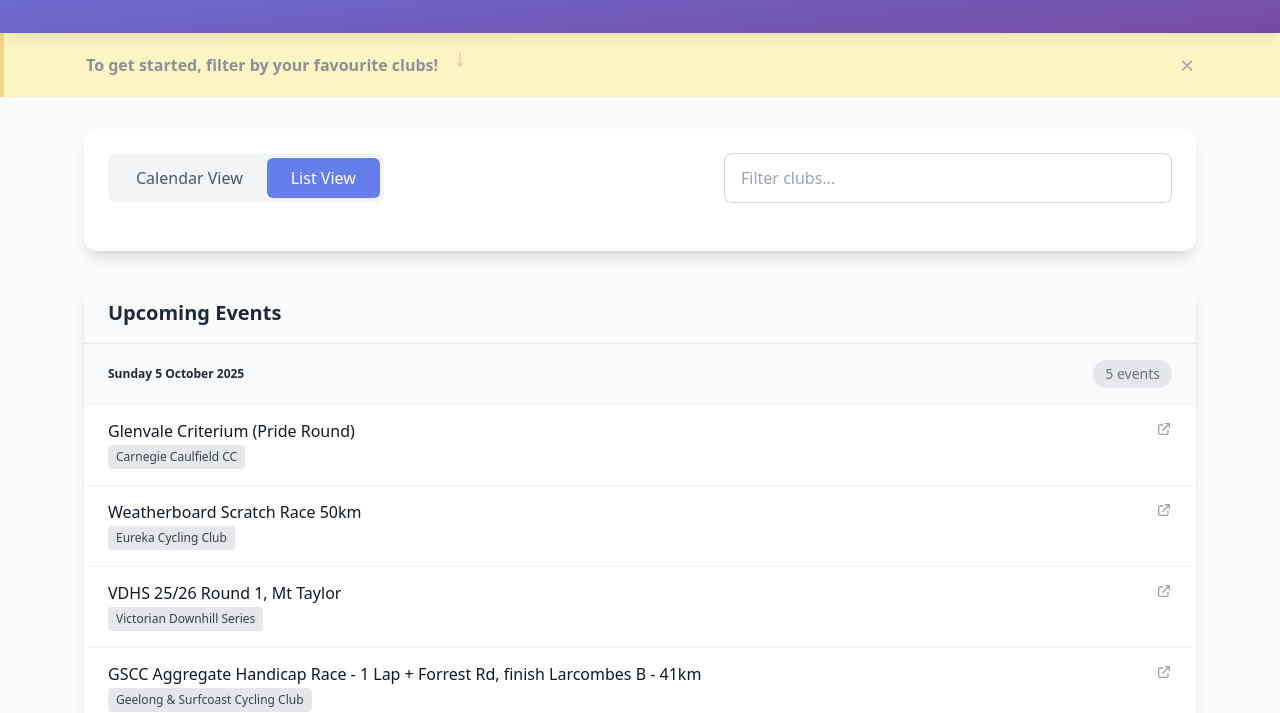
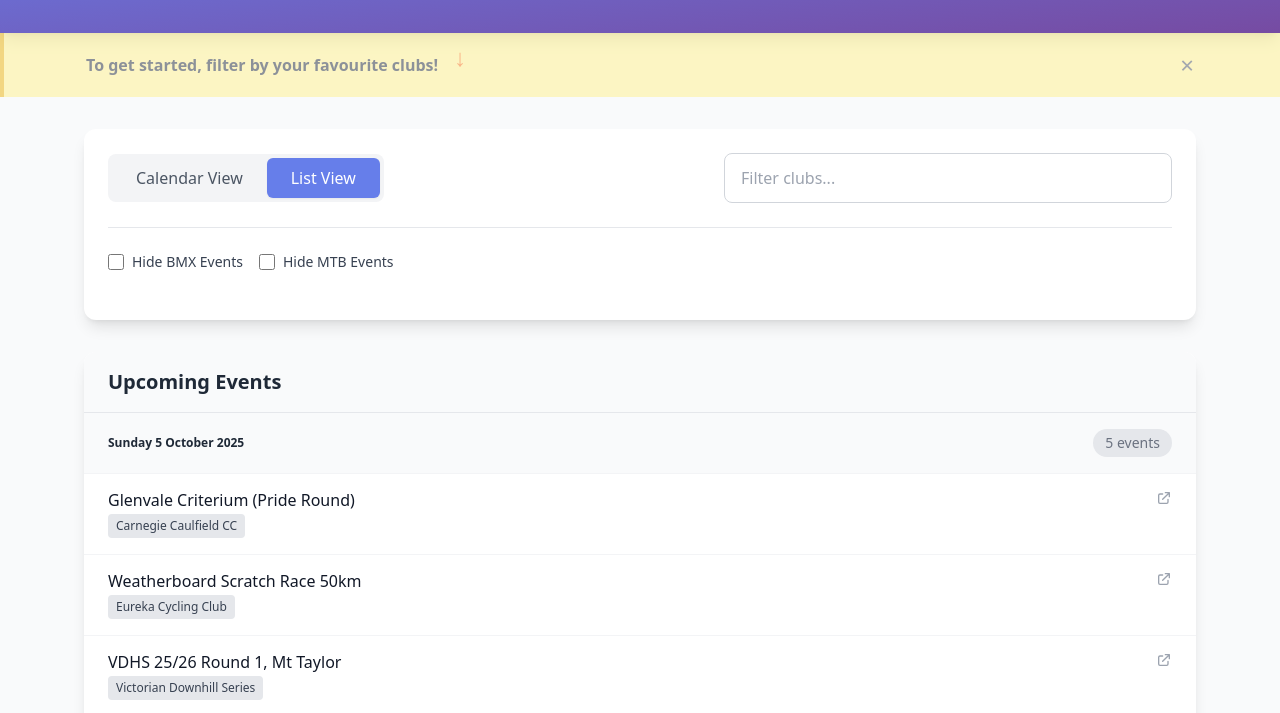
Before and after one commit to Tom-Gray/racingCalendar, a website: page index.html in a window 1280 px wide. Shown: the part 107-820 px from the top of the page. Drawn offline with nearby package versions, Linux system fonts and the light colour scheme.

Commit message:
BMX and MTB Filter

```diff
--- a/index.html
+++ b/index.html
@@ -79,6 +79,27 @@
                     </div>
                 </div>
 
+                <!-- Event Type Filters -->
+                <div class="flex flex-wrap gap-4 mt-6 pt-6 border-t border-gray-200">
+                    <label class="flex items-center gap-2 cursor-pointer">
+                        <input
+                            type="checkbox"
+                            id="hide-bmx-checkbox"
+                            class="w-4 h-4 text-primary bg-gray-100 border-gray-300 rounded focus:ring-2 focus:ring-primary"
+                        >
+                        <span class="text-sm text-gray-700">Hide BMX Events</span>
+                    </label>
+
+                    <label class="flex items-center gap-2 cursor-pointer">
+                        <input
+                            type="checkbox"
+                            id="hide-mtb-checkbox"
+                            class="w-4 h-4 text-primary bg-gray-100 border-gray-300 rounded focus:ring-2 focus:ring-primary"
+                        >
+                        <span class="text-sm text-gray-700">Hide MTB Events</span>
+                    </label>
+                </div>
+
                 <div id="selected-clubs" class="flex flex-wrap gap-2 mt-6"></div>
             </div>
 
--- a/script.js
+++ b/script.js
@@ -6,6 +6,8 @@ let clubColors = new Map(); // New: track assigned colors for clubs
 let currentView = 'list';
 let showAllEvents = false;
 let isFirstTime = true;
+let hideBMXEvents = false;
+let hideMTBEvents = false;
 
 // Color palette for clubs
 const CLUB_COLOR_PALETTE = [
@@ -36,6 +38,7 @@ let calendarViewBtn, listViewBtn, clubSearchInput, clubDropdown;
 let selectedClubsContainer, calendarView, listView, calendarGrid, eventsList;
 let loadingElement, errorElement, onboardingBanner;
 let clubListPanel, clubListContainer, twelveWeekViewBtn, allEventsViewBtn;
+let hideBMXCheckbox, hideMTBCheckbox;
 
 // Mobile detection
 function isMobileDevice() {
@@ -88,6 +91,8 @@ function initializeElements() {
     clubListContainer = document.getElementById('club-list-container');
     twelveWeekViewBtn = document.getElementById('twelve-week-view-btn');
     allEventsViewBtn = document.getElementById('all-events-view-btn');
+    hideBMXCheckbox = document.getElementById('hide-bmx-checkbox');
+    hideMTBCheckbox = document.getElementById('hide-mtb-checkbox');
 
     // Check for missing critical elements
     const criticalElements = {
@@ -141,6 +146,23 @@ function setupEventListeners() {
     twelveWeekViewBtn.addEventListener('click', () => setCalendarView('12-weeks'));
     allEventsViewBtn.addEventListener('click', () => setCalendarView('all-events'));
 
+    // BMX and MTB filter checkboxes
+    if (hideBMXCheckbox) {
+        hideBMXCheckbox.addEventListener('change', (e) => {
+            hideBMXEvents = e.target.checked;
+            saveState();
+            updateDisplay();
+        });
+    }
+
+    if (hideMTBCheckbox) {
+        hideMTBCheckbox.addEventListener('change', (e) => {
+            hideMTBEvents = e.target.checked;
+            saveState();
+            updateDisplay();
+        });
+    }
+
     // Click outside to close club list - improved detection
     document.addEventListener('mousedown', (e) => {
         if (!clubSearchInput.contains(e.target) && !clubListPanel.contains(e.target)) {
@@ -158,6 +180,8 @@ function loadState() {
     const savedView = getFromStorage('currentView');
     const savedColors = getFromStorage('clubColors');
     const hasSeenOnboarding = getFromStorage('hasSeenOnboarding');
+    const savedHideBMX = getFromStorage('hideBMXEvents');
+    const savedHideMTB = getFromStorage('hideMTBEvents');
 
     if (savedFilters) {
         selectedClubs = new Set(JSON.parse(savedFilters));
@@ -176,6 +200,18 @@ function loadState() {
         clubColors = new Map(colorData);
     }
 
+    // Load BMX and MTB filter preferences
+    hideBMXEvents = savedHideBMX === 'true';
+    hideMTBEvents = savedHideMTB === 'true';
+
+    // Update checkbox states if elements exist
+    if (hideBMXCheckbox) {
+        hideBMXCheckbox.checked = hideBMXEvents;
+    }
+    if (hideMTBCheckbox) {
+        hideMTBCheckbox.checked = hideMTBEvents;
+    }
+
     // Ensure all selected clubs have colors assigned
     selectedClubs.forEach(club => assignClubColor(club));
 
@@ -186,6 +222,8 @@ function saveState() {
     saveToStorage('selectedClubs', JSON.stringify([...selectedClubs]));
     saveToStorage('currentView', currentView);
     saveToStorage('clubColors', JSON.stringify([...clubColors]));
+    saveToStorage('hideBMXEvents', hideBMXEvents.toString());
+    saveToStorage('hideMTBEvents', hideMTBEvents.toString());
 }
 
 // Storage utilities
@@ -768,11 +806,29 @@ function updateDisplay() {
 }
 
 function getFilteredEvents() {
-    if (selectedClubs.size === 0) {
-        return events;
+    let filteredEvents = events;
+
+    // Apply club filter if clubs are selected
+    if (selectedClubs.size > 0) {
+        filteredEvents = filteredEvents.filter(event => selectedClubs.has(event.clubName));
     }
 
-    return events.filter(event => selectedClubs.has(event.clubName));
+    // Apply BMX filter if enabled
+    if (hideBMXEvents) {
+        filteredEvents = filteredEvents.filter(event =>
+            !event.clubName.toLowerCase().includes('bmx')
+        );
+    }
+
+    // Apply MTB filter if enabled
+    if (hideMTBEvents) {
+        filteredEvents = filteredEvents.filter(event => {
+            const clubNameLower = event.clubName.toLowerCase();
+            return !clubNameLower.includes('mtb') && !clubNameLower.includes('mountain bike');
+        });
+    }
+
+    return filteredEvents;
 }
 
 // Calendar Rendering
```
